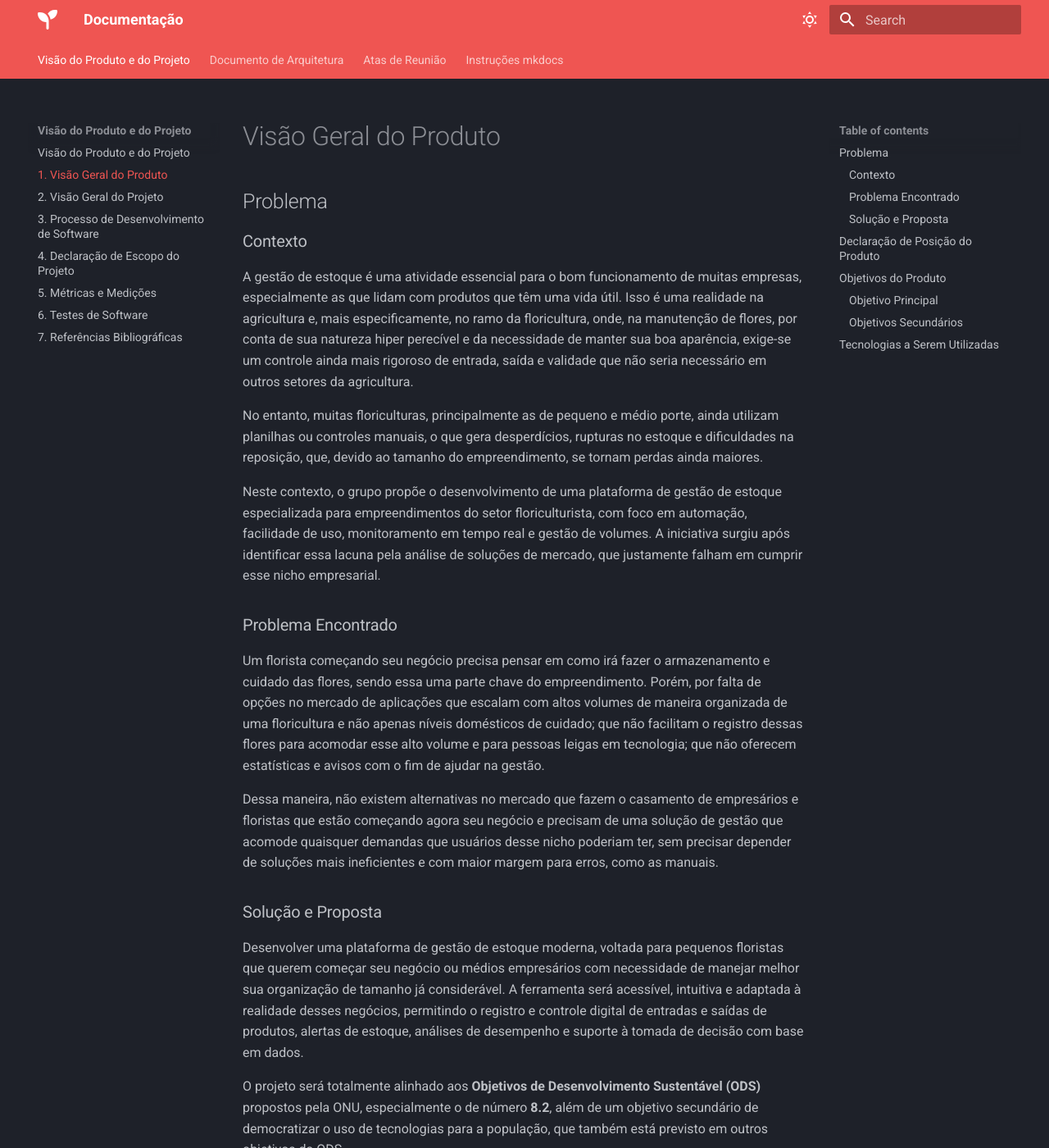
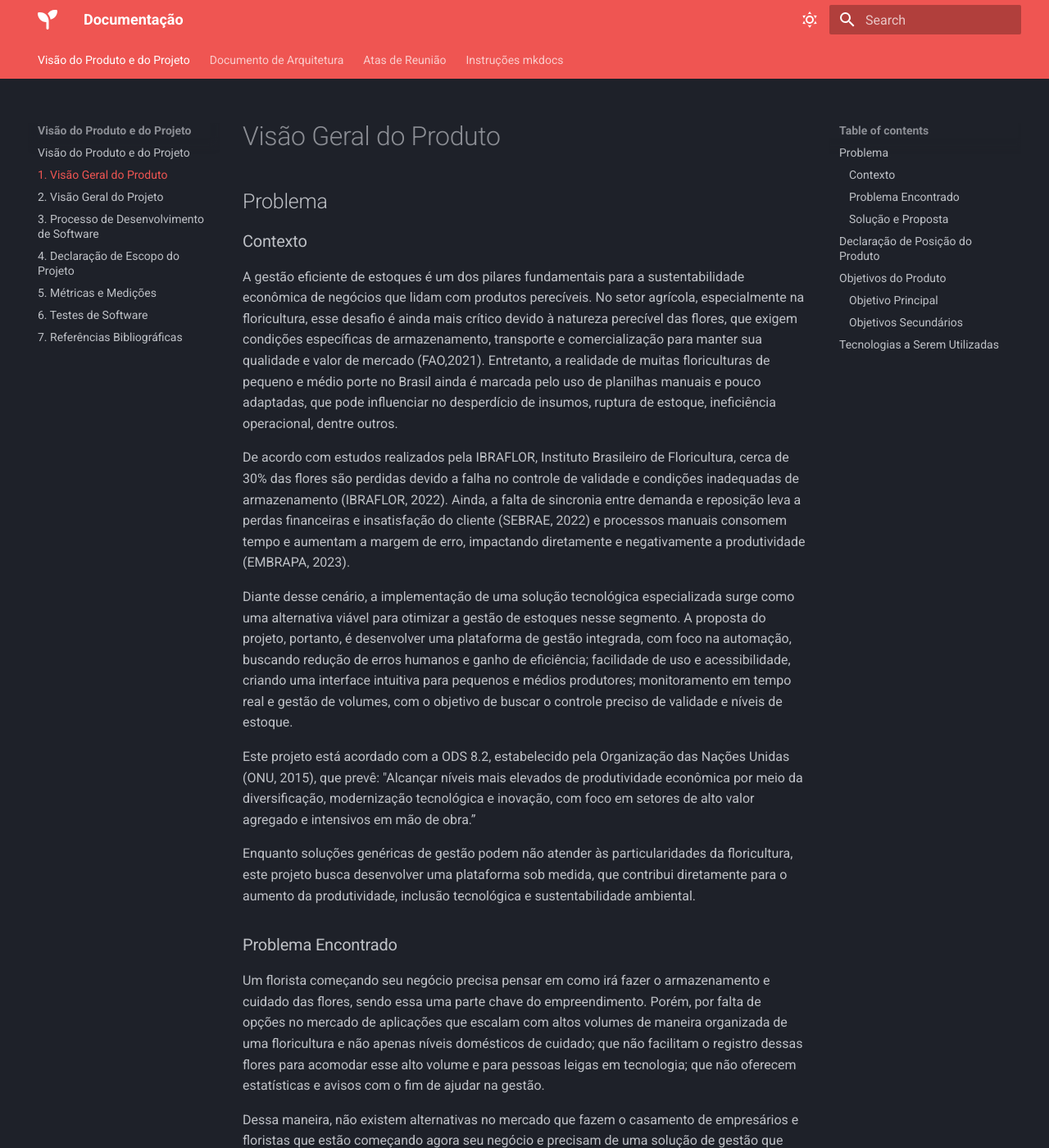
Before and after one commit to FGA0138-MDS-Ajax/2025.1-Jera, an MkDocs documentation site: the page built from docs/visao/01_produto.md, in a window 1280 px wide and 1400 px high. Shown: the whole window at 82% size. Built offline with MkDocs 1.6.1 and Material for MkDocs 9.7.7, drawn with Linux system fonts in a browser that asks for light colours.

Commit message:
Update 01_produto.md
Atualização do texto do tópico "Contexto", com o objetivo de remodelar o texto, incluindo maior embasamento teórico para o desenvolvimento do projeto, bem como, organização das ideias apresentadas.

```diff
--- a/docs/visao/01_produto.md
+++ b/docs/visao/01_produto.md
@@ -4,11 +4,17 @@
 
 ### Contexto
 
-A gestão de estoque é uma atividade essencial para o bom funcionamento de muitas empresas, especialmente as que lidam com produtos que têm uma vida útil. Isso é uma realidade na agricultura e, mais especificamente, no ramo da floricultura, onde, na manutenção de flores, por conta de sua natureza hiper perecível e da necessidade de manter sua boa aparência, exige-se um controle ainda mais rigoroso de entrada, saída e validade que não seria necessário em outros setores da agricultura.
+A gestão eficiente de estoques é um dos pilares fundamentais para a sustentabilidade econômica de negócios que lidam com produtos perecíveis. No setor agrícola, especialmente na floricultura, esse desafio é ainda mais crítico devido à natureza perecível das flores, que exigem condições específicas de armazenamento, transporte e comercialização para manter sua qualidade e valor de mercado (FAO,2021). Entretanto, a realidade de muitas floriculturas de pequeno e médio porte no Brasil ainda é marcada pelo uso de planilhas manuais e pouco adaptadas, que pode influenciar no desperdício de insumos, ruptura de estoque, ineficiência operacional, dentre outros.
 
-No entanto, muitas floriculturas, principalmente as de pequeno e médio porte, ainda utilizam planilhas ou controles manuais, o que gera desperdícios, rupturas no estoque e dificuldades na reposição, que, devido ao tamanho do empreendimento, se tornam perdas ainda maiores.
+De acordo com estudos realizados pela IBRAFLOR, Instituto Brasileiro de Floricultura, cerca de 30% das flores são perdidas devido a falha no controle de validade e condições inadequadas de armazenamento (IBRAFLOR, 2022). Ainda, a falta de sincronia entre demanda e reposição leva a perdas financeiras e insatisfação do cliente (SEBRAE, 2022) e processos manuais consomem tempo e aumentam a margem de erro, impactando diretamente e negativamente a produtividade (EMBRAPA, 2023).
 
-Neste contexto, o grupo propõe o desenvolvimento de uma plataforma de gestão de estoque especializada para empreendimentos do setor floriculturista, com foco em automação, facilidade de uso, monitoramento em tempo real e gestão de volumes. A iniciativa surgiu após identificar essa lacuna pela análise de soluções de mercado, que justamente falham em cumprir esse nicho empresarial.
+Diante desse cenário, a implementação de uma solução tecnológica especializada surge como uma alternativa viável para otimizar a gestão de estoques nesse segmento. A proposta do projeto, portanto, é desenvolver uma plataforma de gestão integrada, com foco na automação, buscando redução de erros humanos e ganho de eficiência; facilidade de uso e acessibilidade, criando uma interface intuitiva para pequenos e médios produtores; monitoramento em tempo real e gestão de volumes, com o objetivo de buscar o controle preciso de validade e níveis de estoque.
+
+Este projeto está acordado com a ODS 8.2, estabelecido pela Organização das Nações Unidas (ONU, 2015), que prevê:
+      "Alcançar níveis mais elevados de produtividade econômica por meio da diversificação, modernização tecnológica e inovação, com foco em setores de alto valor         agregado e intensivos em mão de obra.”
+
+Enquanto soluções genéricas de gestão podem não atender às particularidades da floricultura, este projeto busca desenvolver uma plataforma sob medida, que contribui diretamente para o aumento da produtividade, inclusão tecnológica e sustentabilidade ambiental.
+
 
 ### Problema Encontrado
 
```
